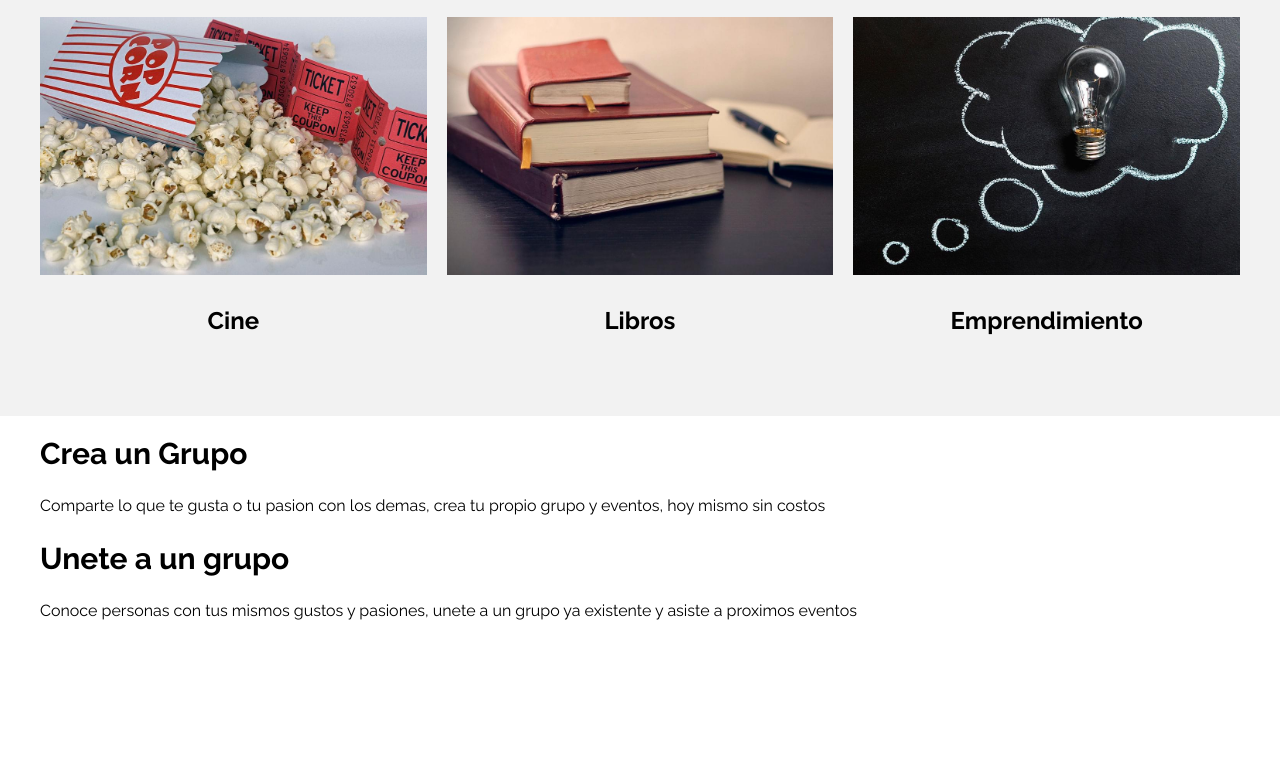
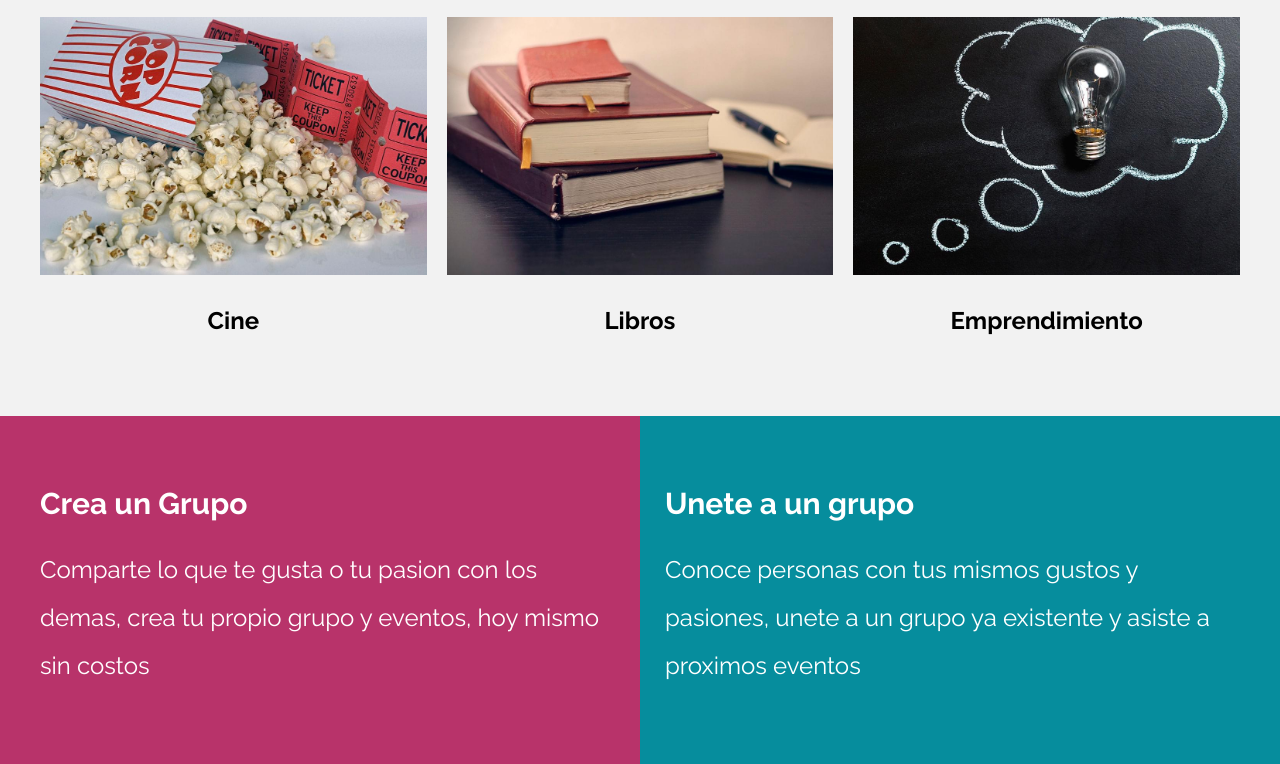
Before and after one commit to Geinersb/Meeti-Clon-Wep, a website: page index.html in a window 1280 px wide. Shown: the part 2823-3587 px from the top of the page. Before the commit the page ends 3465 px from the top, so only its background shows below. Drawn offline with Linux system fonts and the light colour scheme.

Commit message:
se finaliza seccion grupos

```diff
--- a/index.html
+++ b/index.html
@@ -209,16 +209,16 @@
 
     <!-- SECCION GRUPOS  -->
 
-    <section class="gurpos">
+    <section class="grupos">
       <div class="grupos__grid contenedor">
-        <div class="grupo__bloque">
-            <h3 class="grupo__heading">Crea un Grupo</h3>
-            <p class="grupo__texto">Comparte lo que te gusta o tu pasion con los demas, crea tu propio grupo y eventos, hoy mismo sin costos </p>
+        <div class="grupos__bloque">
+            <h3 class="grupos__heading">Crea un Grupo</h3>
+            <p class="grupos__texto">Comparte lo que te gusta o tu pasion con los demas, crea tu propio grupo y eventos, hoy mismo sin costos </p>
         </div>
 
-        <div class="grupo__bloque">
-            <h3 class="grupo__heading">Unete a un grupo</h3>
-            <p class="grupo__texto">Conoce personas con tus mismos gustos y pasiones, unete a un grupo ya existente  y asiste a proximos eventos  </p>
+        <div class="grupos__bloque">
+            <h3 class="grupos__heading">Unete a un grupo</h3>
+            <p class="grupos__texto">Conoce personas con tus mismos gustos y pasiones, unete a un grupo ya existente  y asiste a proximos eventos  </p>
         </div>
       </div>
 
--- /dev/null
+++ b/src/scss/ui/contenido/_grupos.scss
@@ -0,0 +1,34 @@
+@use 'base/variables' as v;
+@use 'base/mixins' as m;
+
+.grupos{
+
+background-image: linear-gradient(to bottom, v.$primario 0%, v.$primario 50%, v.$secundario 50%, v.$secundario 100%);
+
+@include m.tablet {
+    background-image: linear-gradient(to right, v.$primario 0%, v.$primario 50%, v.$secundario 50%, v.$secundario 100%);
+
+}
+
+color: v.$blanco;
+
+padding: 5rem 0;
+
+&__grid{
+@include m.grid(1, 5rem);
+
+@include m.tablet {
+    @include m.grid(2, 5rem)
+}
+}
+
+&__heading{
+    font-size: 3rem;
+}
+&__texto{
+color: v.$blanco;
+font-size: 2.4rem;
+line-height: 2;
+}
+
+}
--- a/src/scss/ui/contenido/_index.scss
+++ b/src/scss/ui/contenido/_index.scss
@@ -2,3 +2,4 @@
 @forward 'busqueda';
 @forward 'eventos';
 @forward 'categorias';
+@forward 'grupos';
```
Also changed, not shown: build/css/app.css, 1 other file.
